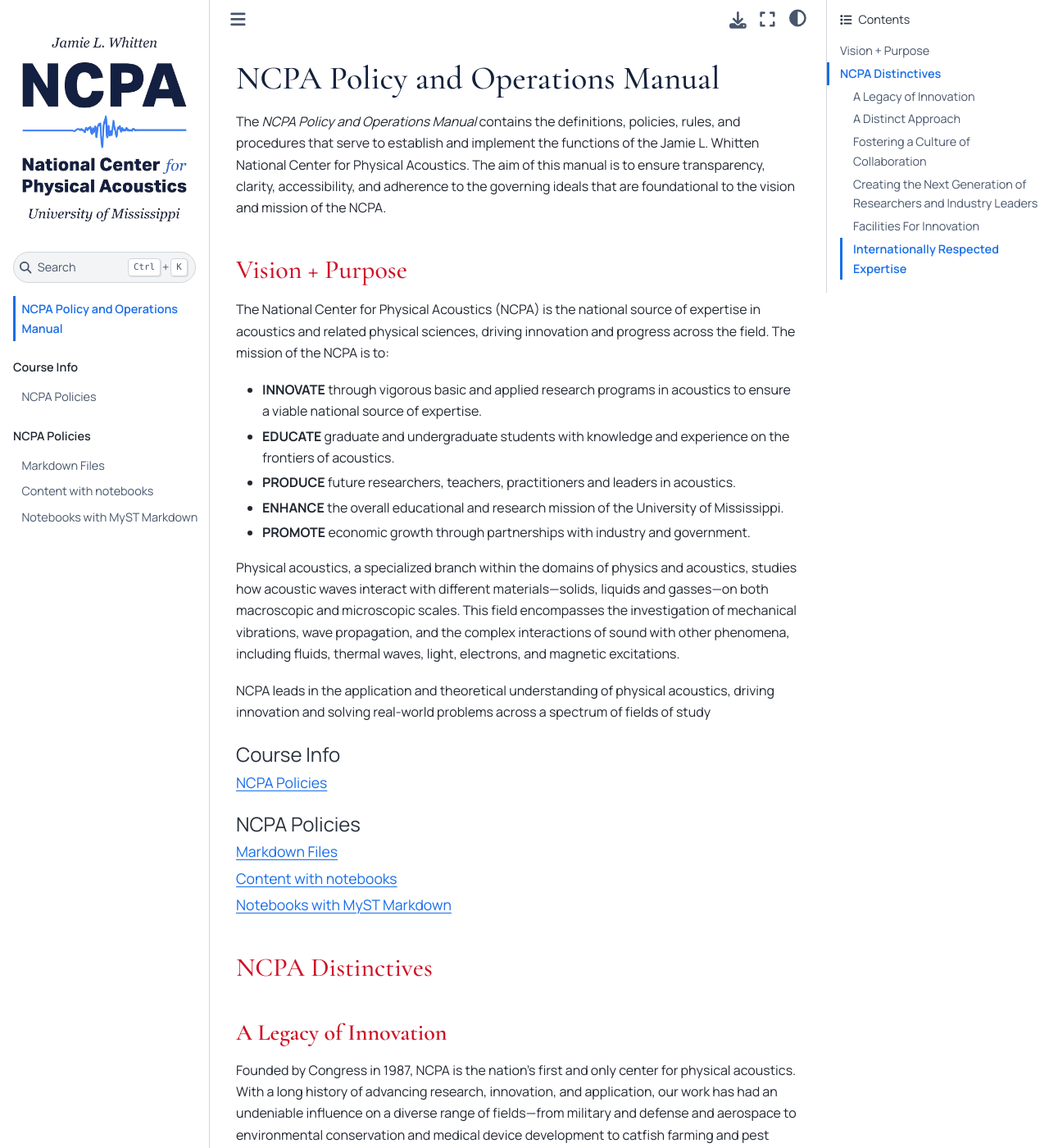
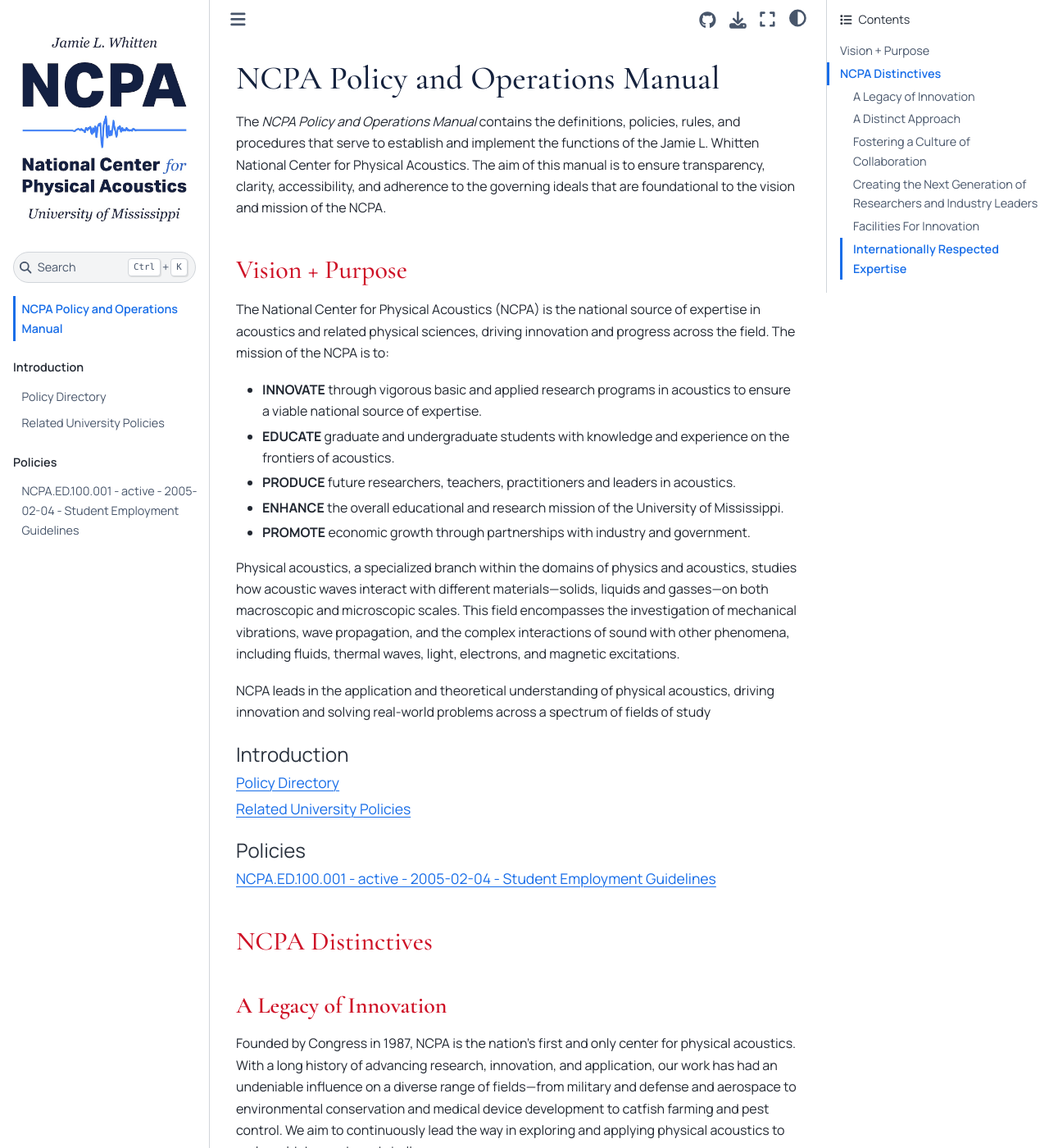
Before and after one commit to docNathanM/ncpa-policies, a Jupyter Book: the page built from book/intro.md, in a window 1280 px wide and 1400 px high. Shown: the whole window at 82% size. Built offline with Jupyter Book 1.0.4 settings and Sphinx 7.4.7 and the Sphinx Book theme 1.1.4, drawn with Linux system fonts in a browser that asks for light colours; some of the changed text lies outside the part shown.

Commit message:
Adding Policies
Adding the first policies and setting up the structure for the first time.

```diff
--- a/book/_config.yml
+++ b/book/_config.yml
@@ -37,10 +37,8 @@
   favicon: favicon.ico
   use_issues_button: true
   use_repository_button: true
+  extra_css: ["_static/custom.css"] # Add some custom CSS tweaking.
 
-# Add some custom CSS tweaking.
-html:
-  extra_css: ["_static/custom.css"]
 
 # Uncomment to use mermaid diagrams
 # sphinx:
--- a/book/_static/custom.css
+++ b/book/_static/custom.css
@@ -21,3 +21,15 @@
     font-size: 16px;
     font-weight: 400;
 }
+
+/* Adjust the sidebar width */
+div#sidebar {
+    width: 250px;  /* Change this value to the desired width */
+}
+
+@media (max-width: 768px) {
+    /* Optional: Adjust sidebar width on smaller screens */
+    div#sidebar {
+        width: 200px;  /* Example: smaller width for mobile */
+    }
+}
--- a/book/_toc.yml
+++ b/book/_toc.yml
@@ -4,11 +4,11 @@
 format: jb-book
 root: intro
 parts:
-  - caption: Course Info
+  - caption: Introduction
     chapters:
-      - file: NCPA.00.100.001_introToPolicies
-  - caption: NCPA Policies
+      - file: NCPA.00.100.001_policyDirectory
+      - file: NCPA.00.100.002_relationToUniversityPolicy
+  - caption: Policies
     chapters:
-      - file: markdown
-      - file: notebooks
-      - file: markdown-notebooks
+      - file: policyfiles/NCPA.ED.100.001_active_2005-02-04_studentEmployementGuidelines
+        title: NCPA.ED.100.001 - active - 2005-02-04 - Student Employment Guidelines
```
Also changed, not shown: book/NCPA.00.100.001_policyDirectory.md (renamed from book/NCPA.00.100.001_introToPolicies.md, +4 -15 lines), book/NCPA.00.100.002_relationToUniversityPolicy.md (added, +10 -0 lines), book/policyfiles/NCPA.ED.100.001_active_2005-02-04_studentEmployementGuidelines.md (added, +48 -0 lines), 12 other files.
